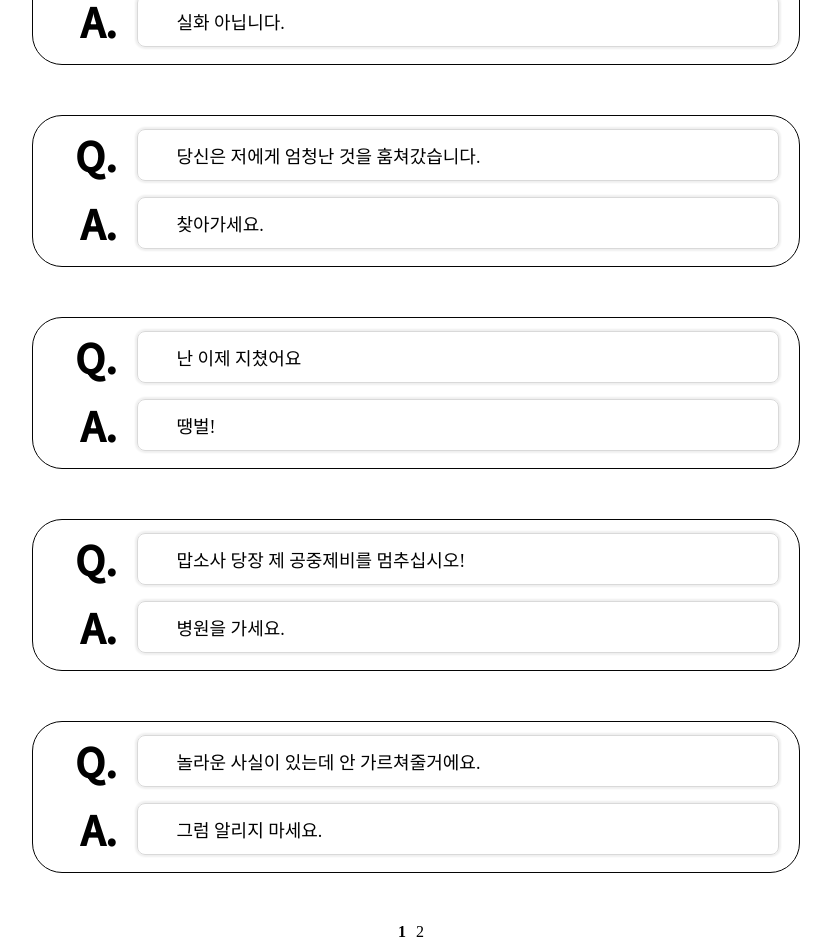
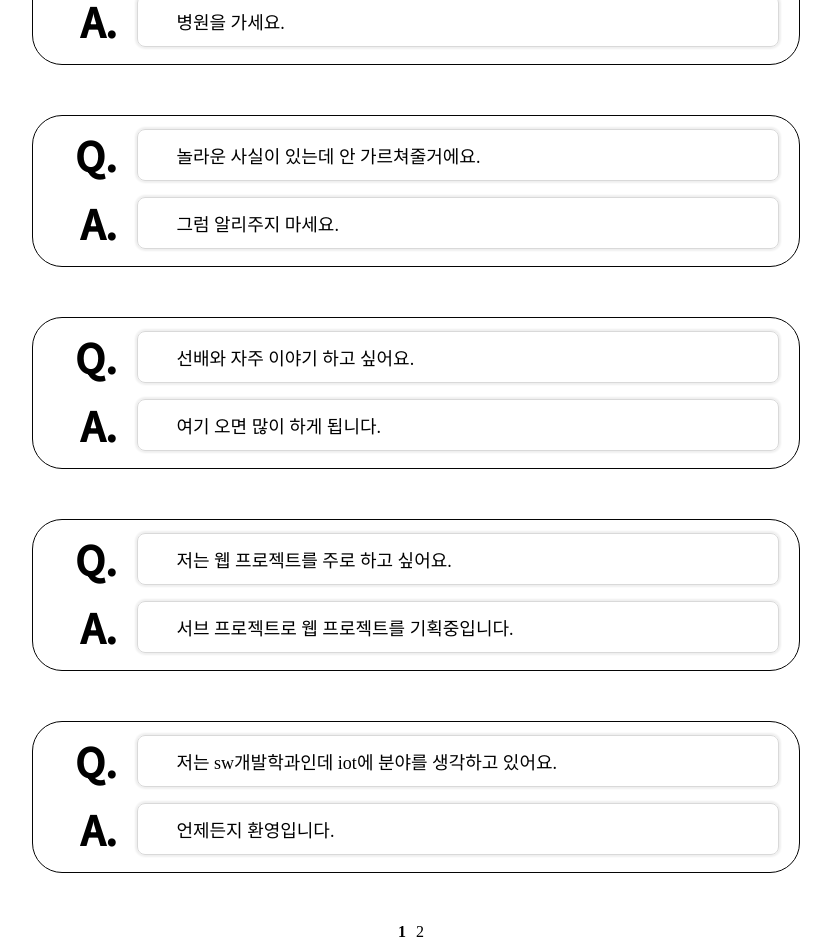
Before and after one commit to kody-gsm/ourhome-07, a React (Create React App) app: page /qna-answers in a window 1280 px wide. Shown: the part 280-1229 px from the top of the page, without its empty margins (224-1055 px from the left). Built offline with nearby package versions, Linux system fonts and the light colour scheme; a web font is replaced by a local one.

Commit message:
이동 버튼 추가 & 스크롤 바 커스텀

```diff
--- a/src/App.scss
+++ b/src/App.scss
@@ -13,6 +13,25 @@
 }
 
 @import url('https://fonts.googleapis.com/css2?family=Noto+Sans+SC:wght@500&display=swap');
+
+body::-webkit-scrollbar {
+  width: 5px;
+  /* 스크롤바의 너비 */
+}
+
+body::-webkit-scrollbar-thumb {
+  height: 30%;
+  /* 스크롤바의 길이 */
+  background: #d9d9d9;
+  /* 스크롤바의 색상 */
+
+  border-radius: 10px;
+}
+
+body::-webkit-scrollbar-track {
+  background: white;
+  /*스크롤바 뒷 배경 색상*/
+}
 
 .App {
   font-family: "IBMPlexSansKR-Regular";
@@ -68,6 +87,7 @@
         width: 100px;
         height: 100px;
         object-fit: scale-down;
+        cursor: pointer;
       }
 
       button {
--- a/src/pages/Qnaa.js
+++ b/src/pages/Qnaa.js
@@ -8,30 +8,31 @@ export default function Qnaa() {
   function pushes(position) {
     const a = [
       {
-        title: "떡볶이가 먹고 싶어요.",
-        answer: '드세요.ㅋ'
-      }, {
-        title: "엄청 커다란 모기가 나의 발을 물었어요!",
-        answer: '약을 발라요.'
-      }, {
-        title: '당장 집에 달려가고 싶어요.',
-        answer: '조금만 참으세요.'
-      }, {
-        title: '놀라운 사실이 있는데 안 가르쳐줄거에요.',
-        answer: '그럼 알리지 마세요.'
-      }, {
-        title: '맙소사 당장 제 공중제비를 멈추십시오!',
-        answer: '병원을 가세요.'
-      }, {
         title: '난 이제 지쳤어요',
         answer: '땡벌!'
-      }, {
+      },
+      {
         title: '당신은 저에게 엄청난 것을 훔쳐갔습니다.',
         answer: '찾아가세요.'
       }, {
         title: '미안하다 이거 보여주려고 어그로 끌었다 나루토 사스케 싸움 ㄹㅇ실화냐?',
         answer: '실화 아닙니다.'
-      }
+      }, {
+        title: "저는 sw개발학과인데 iot에 분야를 생각하고 있어요.",
+        answer: '언제든지 환영입니다.'
+      }, {
+        title: "저는 웹 프로젝트를 주로 하고 싶어요.",
+        answer: '서브 프로젝트로 웹 프로젝트를 기획중입니다.'
+      }, {
+        title: '선배와 자주 이야기 하고 싶어요.',
+        answer: '여기 오면 많이 하게 됩니다.'
+      }, {
+        title: '놀라운 사실이 있는데 안 가르쳐줄거에요.',
+        answer: '그럼 알리주지 마세요.'
+      }, {
+        title: '맙소사 당장 제 공중제비를 멈추십시오!',
+        answer: '병원을 가세요.'
+      },
     ];
     let crntposi = a.length - (5 * position);
     let topush = [
@@ -55,7 +56,7 @@ export default function Qnaa() {
   }, []);
   return <div className="qnaa">
     <div className="header">
-      <img className="kodylogo" src={kodylogo} alt="kodylogo" />
+      <img className="kodylogo" src={kodylogo} alt="kodylogo" onClick={e => window.location.href = 'welcome'} />
       <a href="qna-questions"><button>Q&A 하러가기</button></a>
     </div>
     <hr />
```
